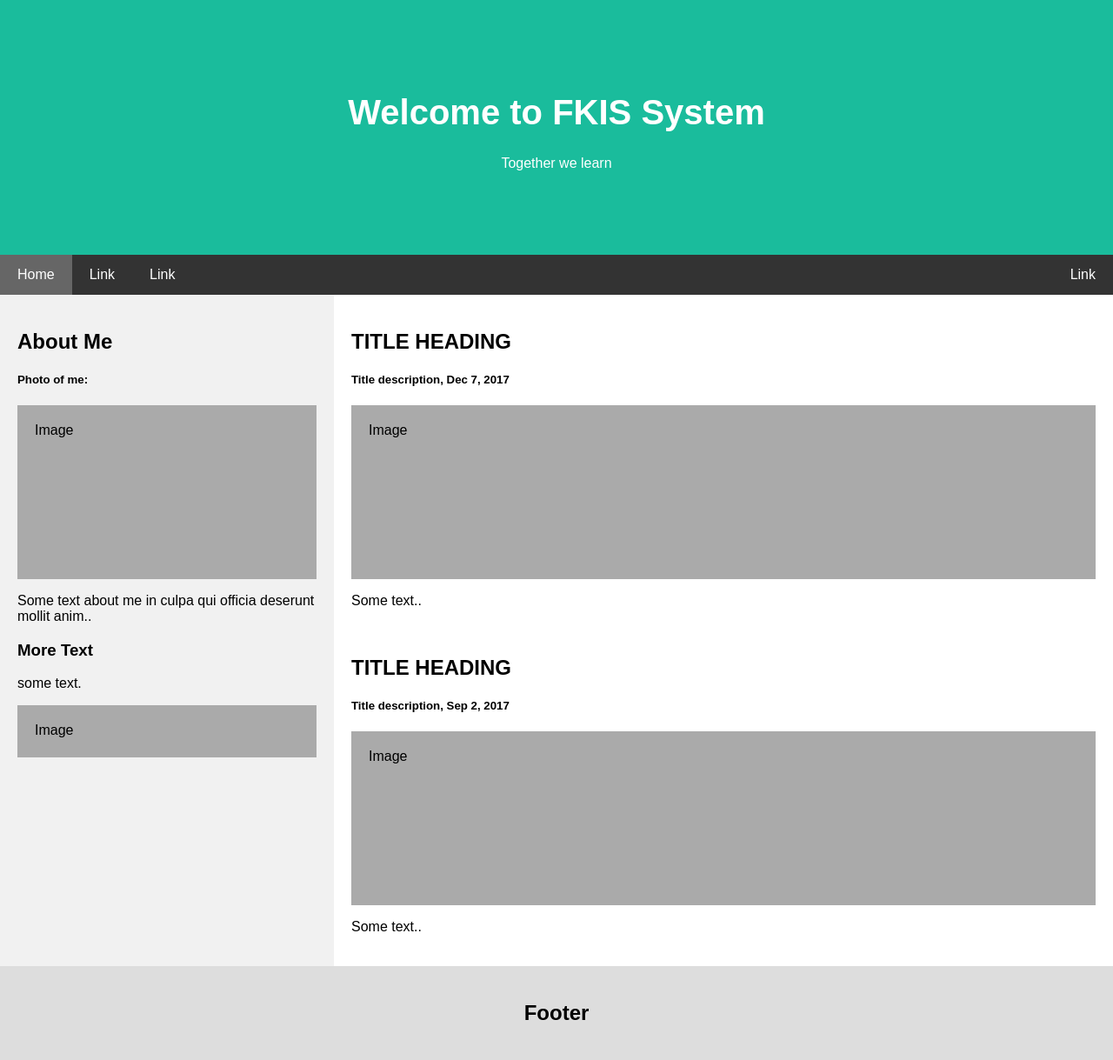
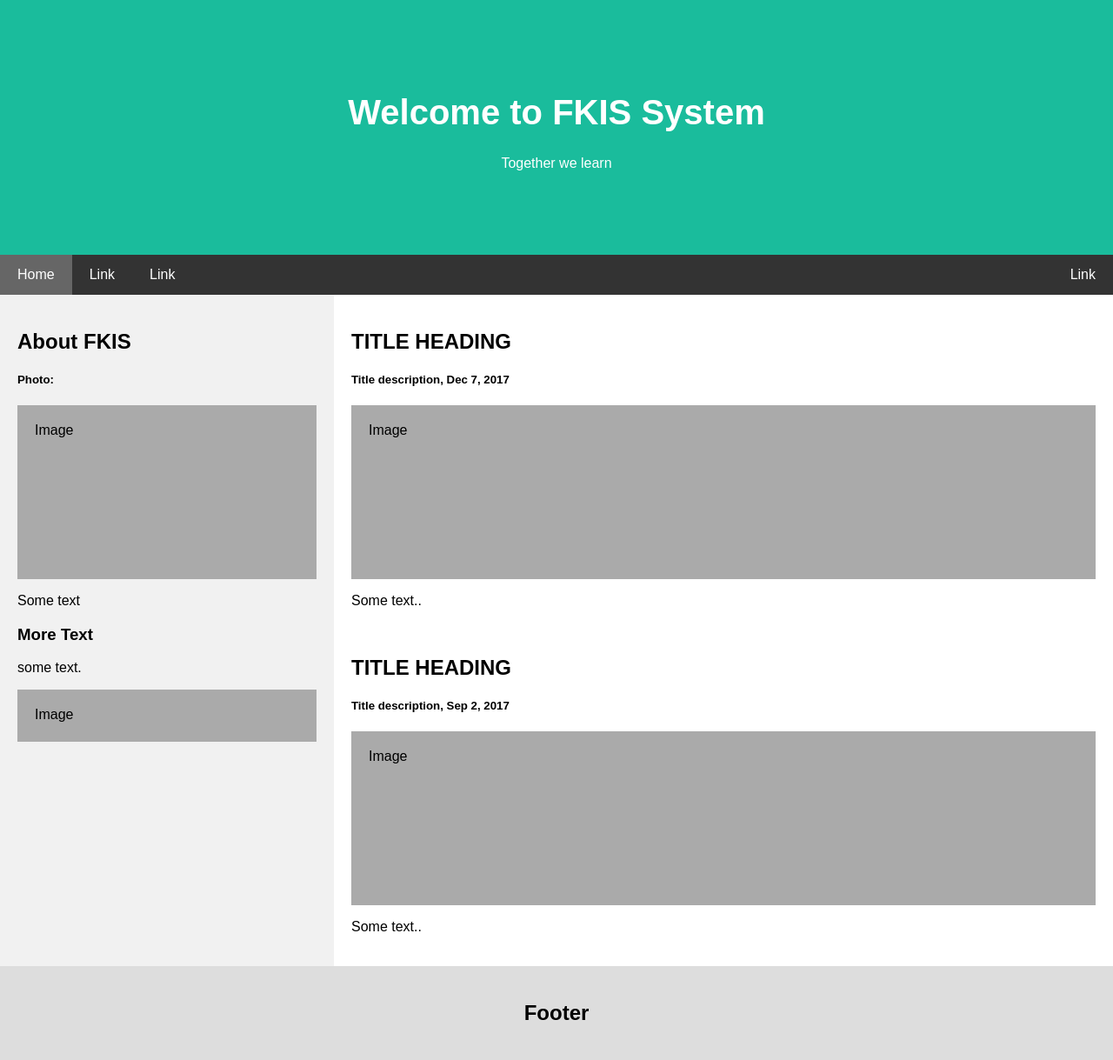
Before and after one commit to start-up-tech/FKIS-Project, a PHP site: page /mockhome.php in a window 1280 px wide. Shown: the whole page at 87% size. Run offline with PHP 8.4, Linux system fonts and the light colour scheme.

Commit message:
Update mockhome.php

```diff
--- a/Login/mockhome.php
+++ b/Login/mockhome.php
@@ -1,4 +1,3 @@
-<!DOCTYPE html>
 <html lang="en">
 <head>
 <title>Home page</title>
@@ -22,10 +21,10 @@
 
 <div class="row">
   <div class="side">
-    <h2>About Me</h2>
-    <h5>Photo of me:</h5>
+    <h2>About FKIS</h2>
+    <h5>Photo:</h5>
     <div class="fakeimg" style="height:200px;">Image</div>
-    <p>Some text about me in culpa qui officia deserunt mollit anim..</p>
+    <p>Some text</p>
     <h3>More Text</h3>
     <p>some text.</p>
     <div class="fakeimg" style="height:60px;">Image</div>
```
